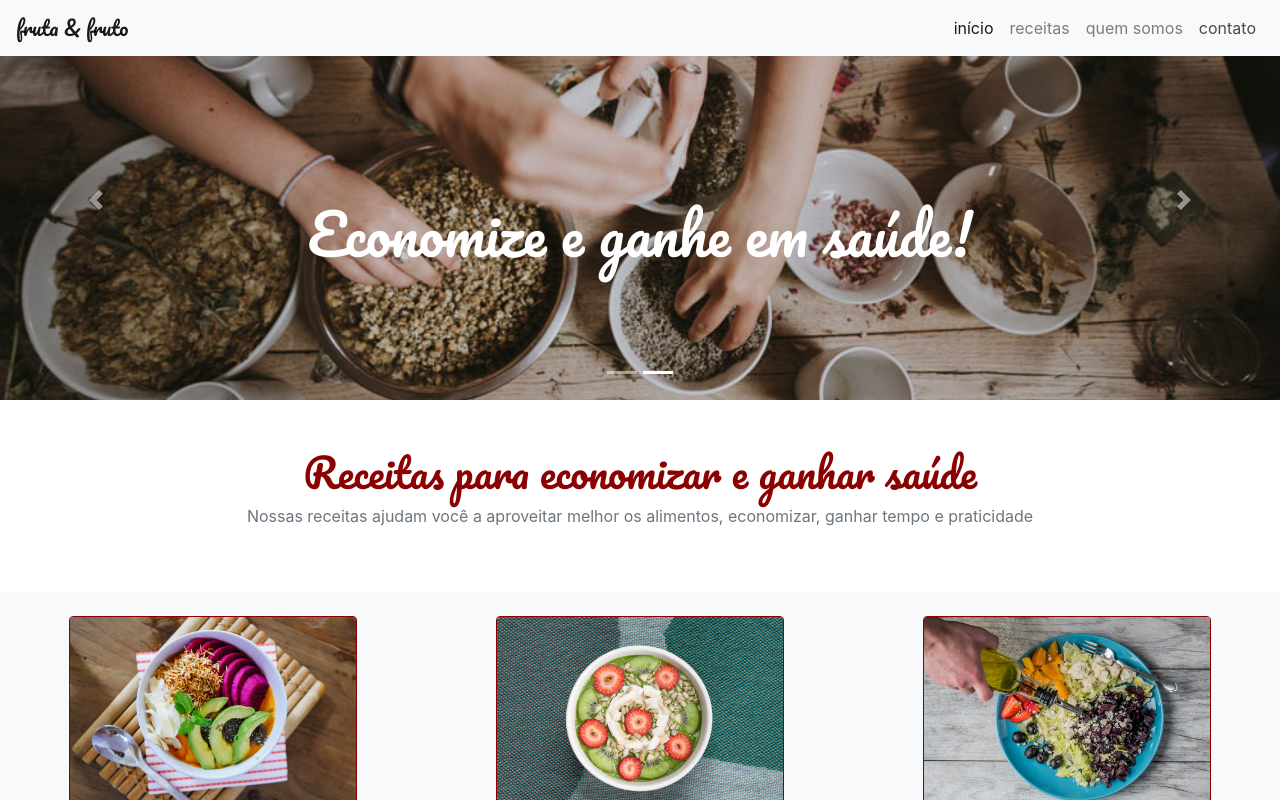
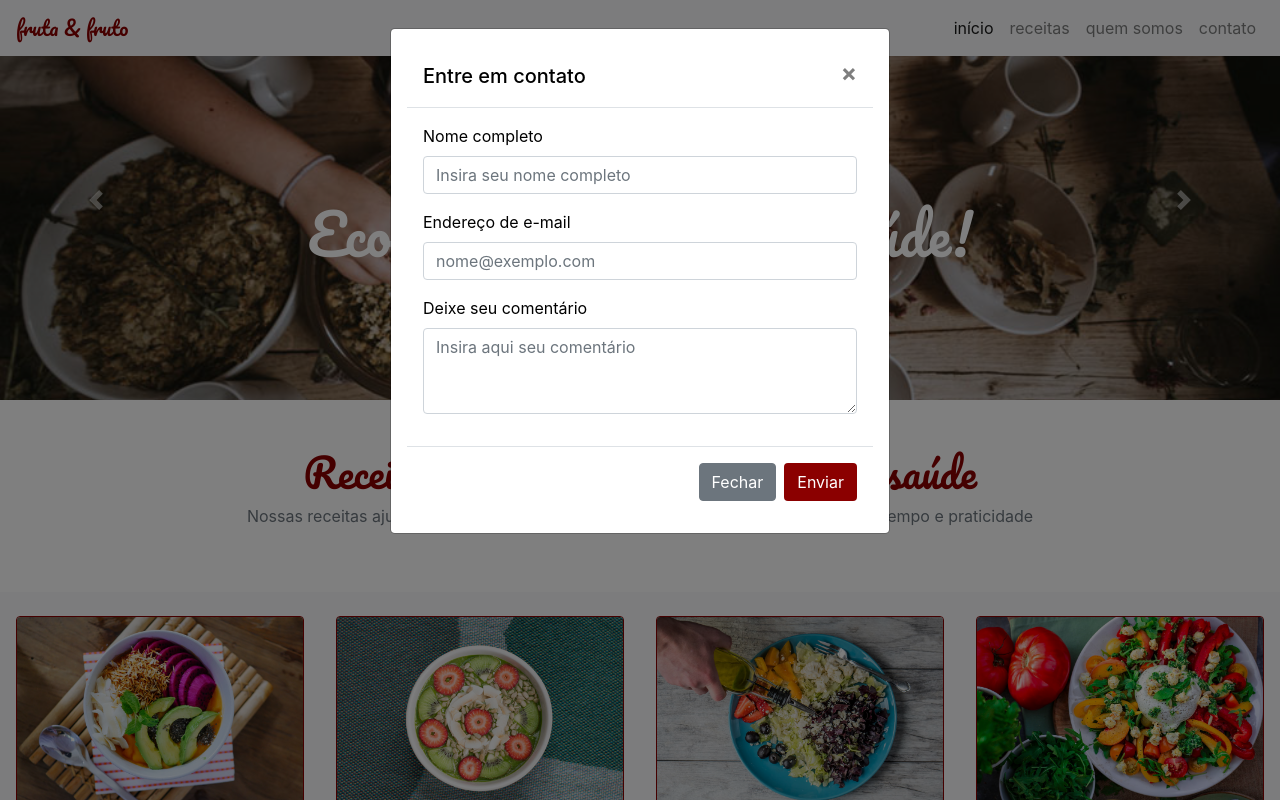
Before and after one commit to Aistilli/fruta_e_fruto-landing_page, a plain HTML site: page index.html in a window 1280 px wide. Both pictures are taken after a click on the link "contato". Shown: the top 800 px of the page. Drawn offline with nearby package versions, Linux system fonts and the light colour scheme.

Commit message:
Modal, footer e finalizacao

```diff
--- a/index.html
+++ b/index.html
@@ -21,7 +21,9 @@
   <body>
     <header>
       <nav class="navbar navbar-expand-lg navbar-light bg-light fixed-top">
-        <a class="navbar-brand fonte-titulo" href="#">fruta & fruto</a>
+        <a class="navbar-brand fonte-titulo texto-cor-especial" href="#"
+          >fruta & fruto</a
+        >
         <button
           class="navbar-toggler"
           type="button"
@@ -45,7 +47,15 @@
             </li>
             <li><a class="nav-link" href="#">receitas</a></li>
             <li><a class="nav-link" href="#">quem somos</a></li>
-            <li><a class="nav-link" href="#">contato</a></li>
+            <li>
+              <a
+                class="nav-link"
+                href="#"
+                data-toggle="modal"
+                data-target="#modal-contato"
+                >contato</a
+              >
+            </li>
           </ul>
         </div>
       </nav>
@@ -99,7 +109,7 @@
           data-slide="prev"
         >
           <span class="carousel-control-prev-icon" aria-hidden="true"></span>
-          <span class="sr-only">Previous</span>
+          <span class="sr-only">Anterior</span>
         </button>
         <button
           class="carousel-control-next"
@@ -108,7 +118,7 @@
           data-slide="next"
         >
           <span class="carousel-control-next-icon" aria-hidden="true"></span>
-          <span class="sr-only">Next</span>
+          <span class="sr-only">Próximo</span>
         </button>
       </section>
       <!-- Fim Carrossel -->
@@ -127,7 +137,7 @@
 
       <!-- Seção Cards -->
       <section class="container-fluid bg-light pt-4">
-        <div class="row row-cols-1 row-cols-md-2 row-cols-lg-3">
+        <div class="row row-cols-1 row-cols-md-2 row-cols-lg-3 row-cols-xl-4">
           <div class="col mb-4">
             <article class="card borda-cor-especial card-tamanho mx-auto">
               <img
@@ -239,12 +249,82 @@
       </section>
       <!-- Fim Seção Cards -->
     </main>
+    <footer class="bg-secondary p-3">
+      <p class="text-light m-0 text-center">
+        contato:<a class="text-light" href="mailto:email@frutafruto.com.br"></a>
+          email@frutafruto.com.br</a
+        >
+      </p>
+    </footer>
 
-    <p>
-      contato:<a href="mailto:email@frutafruto.com.br"
-        >email@frutafruto.com.br</a
-      >
-    </p>
+    <!-- Modal -->
+    <section
+      class="modal fade"
+      id="modal-contato"
+      tabindex="-1"
+      aria-labelledby="exampleModalLabel"
+      aria-hidden="true"
+    >
+      <div class="modal-dialog">
+        <dialog class="modal-content">
+          <header class="modal-header">
+            <h5 class="modal-title" id="exampleModalLabel">Entre em contato</h5>
+            <button
+              type="button"
+              class="close"
+              data-dismiss="modal"
+              aria-label="Close"
+            >
+              <span aria-hidden="true">&times;</span>
+            </button>
+          </header>
+          <main class="modal-body">
+            <form>
+              <div class="form-group">
+                <label for="formGroupExampleInput">Nome completo</label>
+                <input
+                  type="text"
+                  class="form-control"
+                  id="formGroupExampleInput"
+                  placeholder="Insira seu nome completo"
+                />
+              </div>
+              <div class="form-group">
+                <label for="exampleFormControlInput1">Endereço de e-mail</label>
+                <input
+                  type="email"
+                  class="form-control"
+                  id="exampleFormControlInput1"
+                  placeholder="nome@exemplo.com"
+                />
+              </div>
+              <div class="form-group">
+                <label for="exampleFormControlTextarea1"
+                  >Deixe seu comentário</label
+                >
+                <textarea
+                  class="form-control"
+                  id="exampleFormControlTextarea1"
+                  rows="3"
+                  placeholder="Insira aqui seu comentário"
+                ></textarea>
+              </div>
+            </form>
+          </main>
+          <footer class="modal-footer">
+            <button
+              type="button"
+              class="btn btn-secondary"
+              data-dismiss="modal"
+            >
+              Fechar
+            </button>
+            <button type="button" class="btn btn-cor-especial">Enviar</button>
+          </footer>
+        </dialog>
+      </div>
+    </section>
+    <!-- Fim da Modal -->
 
     <script
       src="https://cdn.jsdelivr.net/npm/jquery@3.5.1/dist/jquery.slim.min.js"
--- a/src/style.css
+++ b/src/style.css
@@ -13,7 +13,7 @@
 }
 
 .texto-cor-especial {
-  color: darkred;
+  color: darkred !important;
 }
 
 .btn-cor-especial {
```
